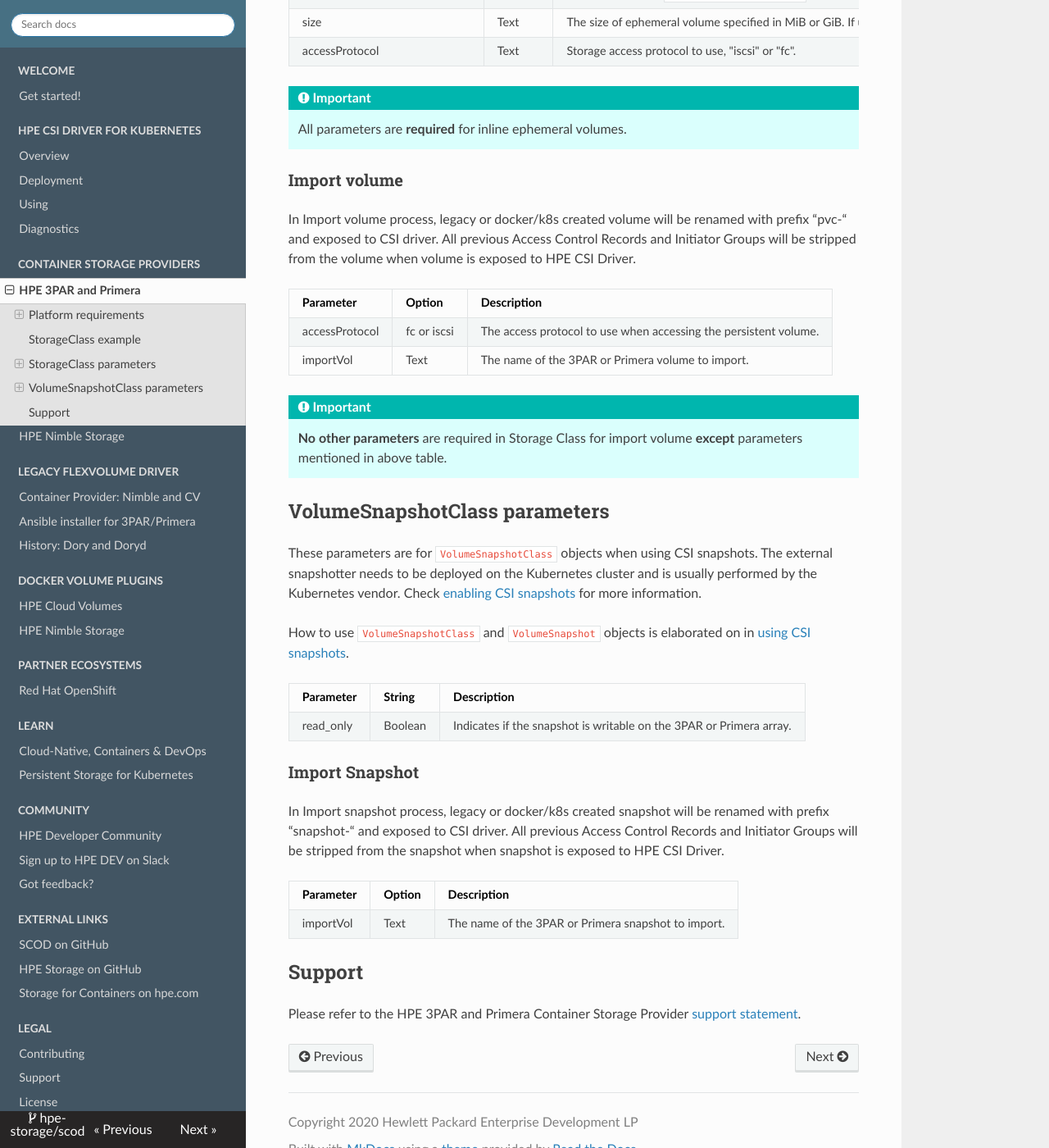
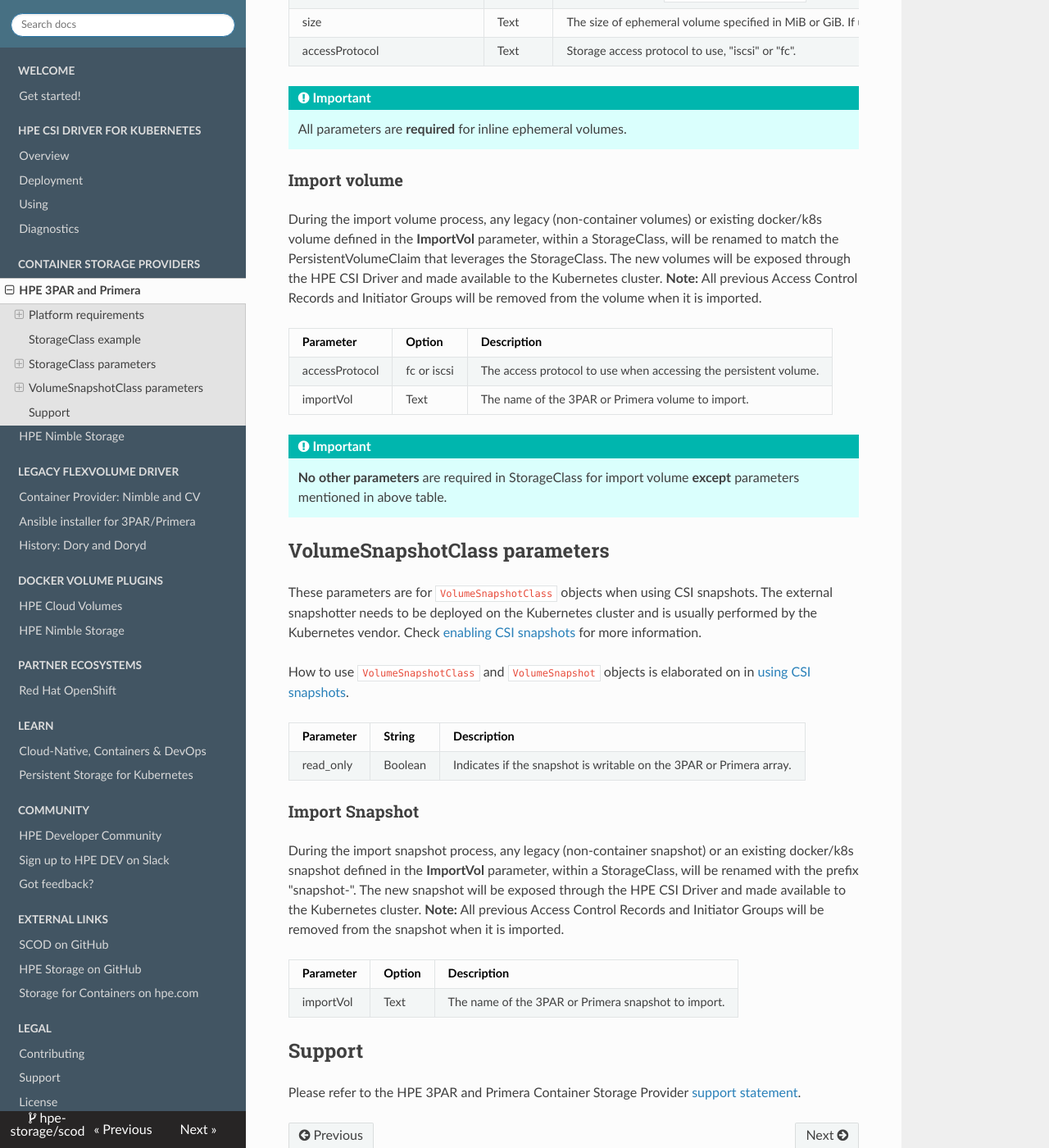
Before and after one commit to hpe-storage/scod, an MkDocs documentation site: the page built from docs/container_storage_provider/hpe_3par_primera/index.md, in a window 1280 px wide and 1400 px high, scrolled down 4002 px. Shown: the whole window at 82% size. Built offline with MkDocs 1.6.1, drawn with Linux system fonts in a browser that asks for light colours; nearby versions of some CDN libraries.

Commit message:
Addressed review comments

```diff
--- a/docs/container_storage_provider/hpe_3par_primera/index.md
+++ b/docs/container_storage_provider/hpe_3par_primera/index.md
@@ -143,7 +143,7 @@
     All parameters are **required** for inline ephemeral volumes.
 
 ### Import volume
-In Import volume process, legacy or docker/k8s created volume will be renamed with prefix “pvc-“ and exposed to CSI driver. All previous Access Control Records and Initiator Groups will be stripped from the volume when volume is exposed to HPE CSI Driver.
+During the import volume process, any legacy (non-container volumes) or existing docker/k8s volume defined in the **ImportVol** parameter, within a StorageClass, will be renamed to match the PersistentVolumeClaim that leverages the StorageClass. The new volumes will be exposed through the HPE CSI Driver and made available to the Kubernetes cluster. **Note:** All previous Access Control Records and Initiator Groups will be removed from the volume when it is imported.
 
 | Parameter          | Option  | Description |
 | ------------------ | ------- | ----------- |
@@ -151,7 +151,7 @@
 | importVol          | Text    | The name of the 3PAR or Primera volume to import. |
 
 !!! important
-    **No other parameters** are required in Storage Class for import volume **except** parameters mentioned in above table.
+    **No other parameters** are required in StorageClass for import volume **except** parameters mentioned in above table.
 
 ## VolumeSnapshotClass parameters
 
@@ -164,7 +164,7 @@
 | read_only   | Boolean | Indicates if the snapshot is writable on the 3PAR or Primera array. |
 
 ### Import Snapshot
-In Import snapshot process, legacy or docker/k8s created snapshot will be renamed with prefix “snapshot-“ and exposed to CSI driver. All previous Access Control Records and Initiator Groups will be stripped from the snapshot when snapshot is exposed to HPE CSI Driver.
+During the import snapshot process, any legacy (non-container snapshot) or an existing docker/k8s snapshot defined in the **ImportVol** parameter, within a StorageClass, will be renamed with the prefix "snapshot-". The new snapshot will be exposed through the HPE CSI Driver and made available to the Kubernetes cluster. **Note:** All previous Access Control Records and Initiator Groups will be removed from the snapshot when it is imported.
 
 | Parameter          | Option  | Description |
 | ------------------ | ------- | ----------- |
```
